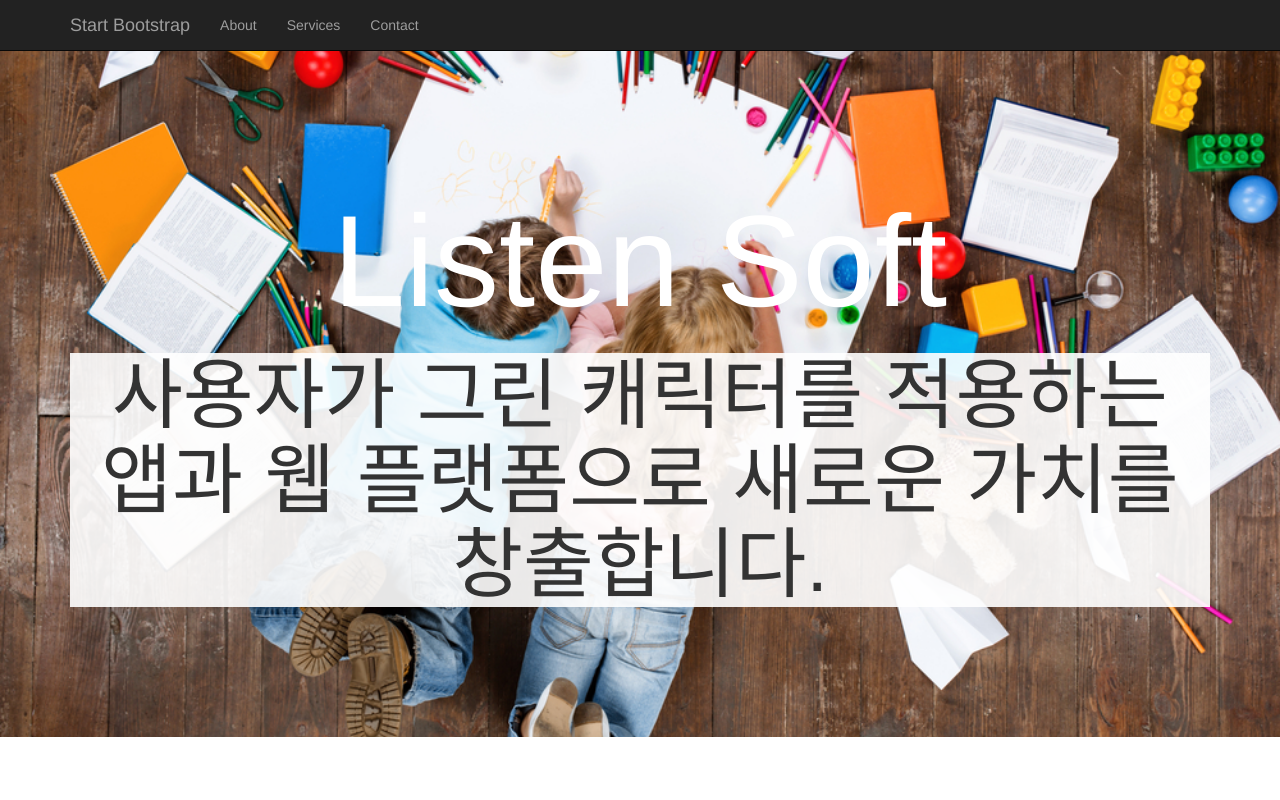
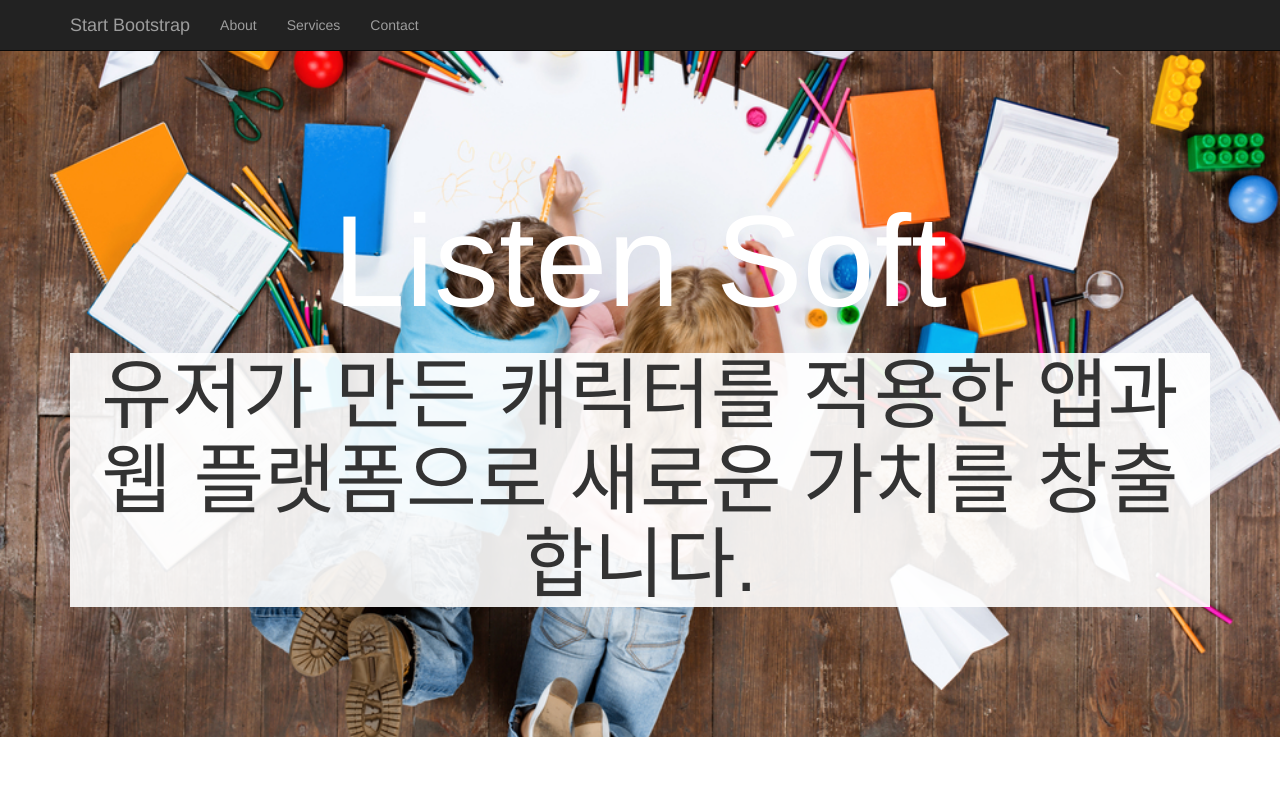
Before and after one commit to listensoft/intro, a plain HTML site: page index.html in a window 1280 px wide. Shown: the top 800 px of the page. Drawn offline with Linux system fonts and the light colour scheme.

Commit message:
Update index.html

```diff
--- a/index.html
+++ b/index.html
@@ -65,8 +65,10 @@
         <div class="headline">
             <div class="container">
                 <h1>Listen Soft</h1>
-                <h2>사용자가 그린 캐릭터를
-적용하는 앱과 웹 플랫폼으로 새로운 가치를 창출합니다.</h2>
+                <h2>
+유저가 만든 캐릭터를
+적용한 앱과 웹 플랫폼으로 새로운 가치를 창출합니다.
+</h2>
             </div>
         </div>
     </header>
```
